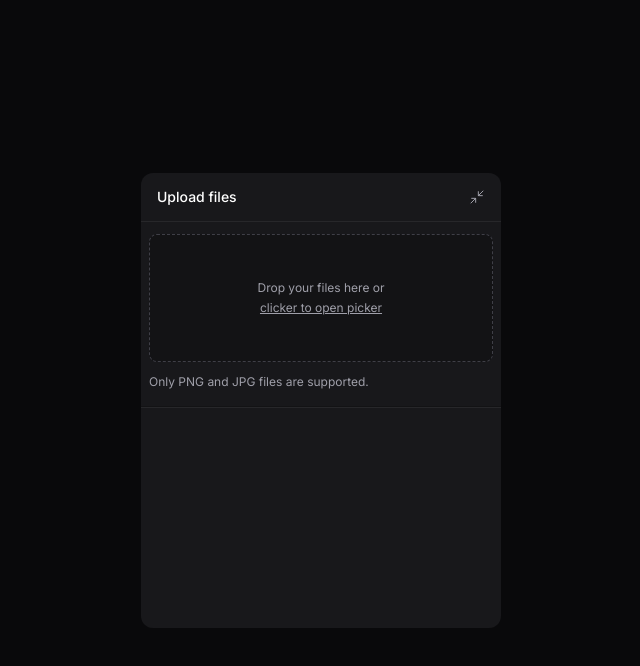
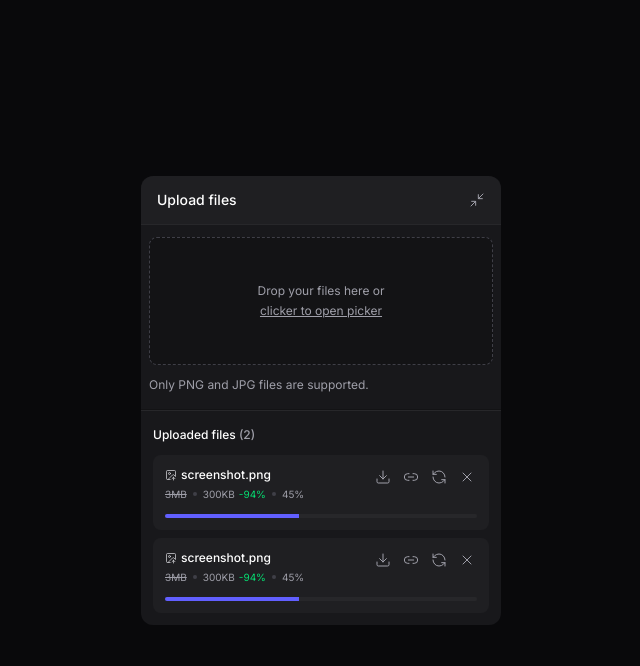
Before and after one commit to MayconAntonioDaniel/web-upload-widget, a React (Vite) app: page / in a window 1280 px wide. Both pictures are taken after a click on the button "Upload files". Shown: the top 666 px of the page, without its empty margins (319-959 px from the left). Built offline with nearby package versions, Linux system fonts and the light colour scheme.

Commit message:
Componente: Lista de uploads

```diff
--- a/package.json
+++ b/package.json
@@ -11,6 +11,7 @@
   },
   "dependencies": {
     "@radix-ui/react-collapsible": "^1.1.12",
+    "@radix-ui/react-progress": "^1.1.8",
     "@tailwindcss/vite": "^4.1.17",
     "lucide-react": "^0.554.0",
     "react": "^19.2.0",
--- a/src/components/upload-widget-header.tsx
+++ b/src/components/upload-widget-header.tsx
@@ -5,7 +5,7 @@
 
 export function UploadWidgetHeader() {
   return (
-    <div className="w-ful l p-4 py-2 bg-white/opacity2 border-zinc-800 border-b flex items-center justify-between">
+    <div className="w-ful l p-4 py-2 bg-white/3 border-zinc-800 border-b flex items-center justify-between">
       <UploadWidgetTitle/>
       <Collapsible.Trigger>
         <Button size="icon" className="-mr-2">
--- a/src/components/upload-widget-minimized-button.tsx
+++ b/src/components/upload-widget-minimized-button.tsx
@@ -4,7 +4,7 @@
 
 export function UploadWidgetMinimizedButton() {
   return (
-    <Collapsible.Trigger className="group w-full bg-white/opacity2 py-3 px-5 flex items-center justify-between">
+    <Collapsible.Trigger className="group w-full bg-white/3 py-3 px-5 flex items-center justify-between">
       <UploadWidgetTitle/>
       <Maximize2 strokeWidth={ 1.5 } className="size-4 text-zinc-400 group-hover:text-zinc-100"/>
     </Collapsible.Trigger>
--- /dev/null
+++ b/src/components/upload-widget-upload-item.tsx
@@ -0,0 +1,53 @@
+import * as Progress from '@radix-ui/react-progress'
+import { DownloadIcon, ImageUp, Link2, RefreshCcw, X } from "lucide-react";
+import { Button } from "./ui/button";
+
+export function UploadWidgetUploadItem() {
+  return (
+    <div className="p-3 rounded-lg flex flex-col gap-3 shadow-shape-content bg-white/3 relative overflow-hidden">
+      <div className="flex flex-col gap-1">
+        <span className="text-xs font-medium flex items-center gap-1">
+          <ImageUp className="size-3 text-zinc-300" strokeWidth={1.5}/>
+          <span>screenshot.png</span>
+        </span>
+
+        <span className="text-xxs text-zinc-400 flex gap-1.5 items-center">
+          <span className="line-through">3MB</span>
+          <div className="size-1 rounded-full bg-zinc-700"/>
+          <span>
+            300KB
+            <span className="text-green-400 ml-1">-94%</span>
+          </span>
+          <div className="size-1 rounded-full bg-zinc-700"/>
+          <span>45%</span>
+        </span>
+      </div>
+
+      <Progress.Root className='bg-zinc-800 rounded-full h-1 overflow-hidden'>
+        <Progress.Indicator className='bg-indigo-500 h-1' style={{ width: '43%' }} />
+      </Progress.Root>
+
+      <div className="absolute top-2.5 right-2.5 flex items-center gap-1">
+        <Button size="icon-sm">
+          <DownloadIcon className="size-4" strokeWidth={1.5}/>
+          <span className="sr-only">Download compressed image</span>
+        </Button>
+
+        <Button size="icon-sm">
+          <Link2 className="size-4" strokeWidth={1.5}/>
+          <span className="sr-only">Copy remote URL</span>
+        </Button>
+
+        <Button size="icon-sm">
+          <RefreshCcw className="size-4" strokeWidth={1.5}/>
+          <span className="sr-only">Retry upload</span>
+        </Button>
+
+        <Button size="icon-sm">
+          <X className="size-4" strokeWidth={1.5}/>
+          <span className="sr-only">Cancel upload</span>
+        </Button>
+      </div>
+    </div>
+  )
+}
--- a/src/components/upload-widget-upload-list.tsx
+++ b/src/components/upload-widget-upload-list.tsx
@@ -1,7 +1,16 @@
+import { UploadWidgetUploadItem } from "./upload-widget-upload-item";
+
 export function UploadWidgetUploadList() {
   return (
-    <div className="px-2 h-48">
+    <div className="px-3 flex flex-col gap-3">
+      <span className="text-xs font-medium">
+        Uploaded files <span className="text-zinc-400">(2)</span>
+      </span>
 
+      <div className="flex flex-col gap-2">
+        <UploadWidgetUploadItem/>
+        <UploadWidgetUploadItem/>
+      </div>
     </div>
   )
 }
--- a/src/tailwind.css
+++ b/src/tailwind.css
@@ -6,5 +6,5 @@
   --shadow-shape: "0px 8px 8px rgba(0, 0, 0, 0.1), 0px 4px 4px rgba(0, 0, 0, 0.1), 0px 2px 2px rgba(0, 0, 0, 0.1), 0px 0px 0px 1px rgba(0, 0, 0, 0.1), inset 0px 0px 0px 1px rgba(255, 255, 255, 0.03), inset 0px 1px 0px rgba(255, 255, 255, 0.03)";
   --shadow-shape-content: "0px 0px 0px 1px rgba(0, 0, 0, 0.25), inset 0px 1px 0px rgba(255, 255, 255, 0.02), inset 0px 0px 0px 1px rgba(255, 255, 255, 0.02)";
 
-  --opacity2: 0.02
+  --text-xxs: 0.625rem
 }
```
Also changed, not shown: 1 other file (tests, documents, lock files or other folders).
